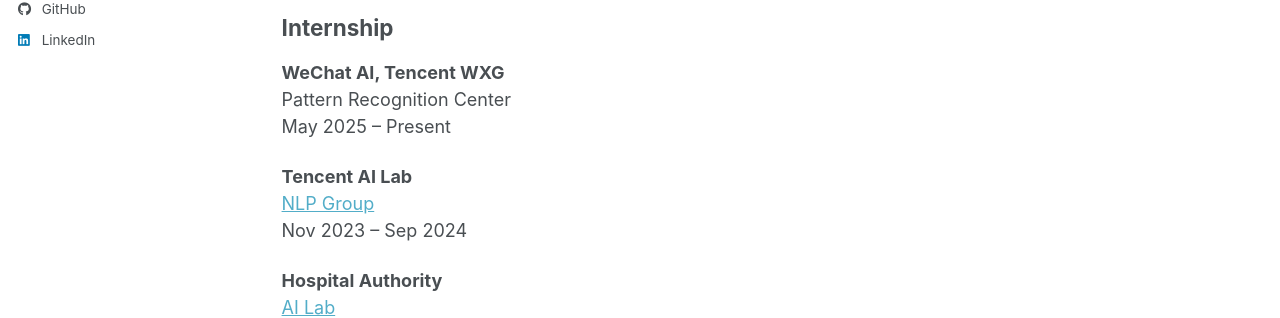
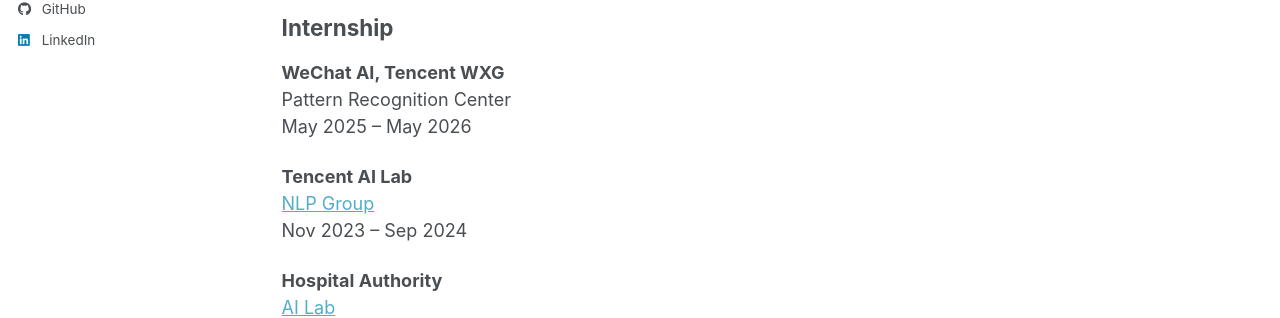
Before and after one commit to TTChungC/ttchungc.github.io, a Jekyll site: the page built from _pages/experience.md, in a window 1280 px wide and 1221 px high. Shown: the part 517-835 px from the top of the window. Built offline with Jekyll 4.4.1, drawn with Linux system fonts in a browser that asks for light colours; some web fonts are replaced; a script bundle is joined from its source files by our own code; library files that are not in the unit come from our copies.

Commit message:
Update WXG internship date range
Co-authored-by: TTChungC <TTChungC@users.noreply.github.com>

```diff
--- a/_pages/experience.md
+++ b/_pages/experience.md
@@ -22,7 +22,7 @@ Sep 2017 -- Jun 2021
 
 **WeChat AI, Tencent WXG**<br>
 Pattern Recognition Center<br>
-May 2025 -- Present
+May 2025 -- May 2026
 
 **Tencent AI Lab**<br>
 [NLP Group](https://ai.tencent.com/ailab/nlp/en/index.html)<br>
```
